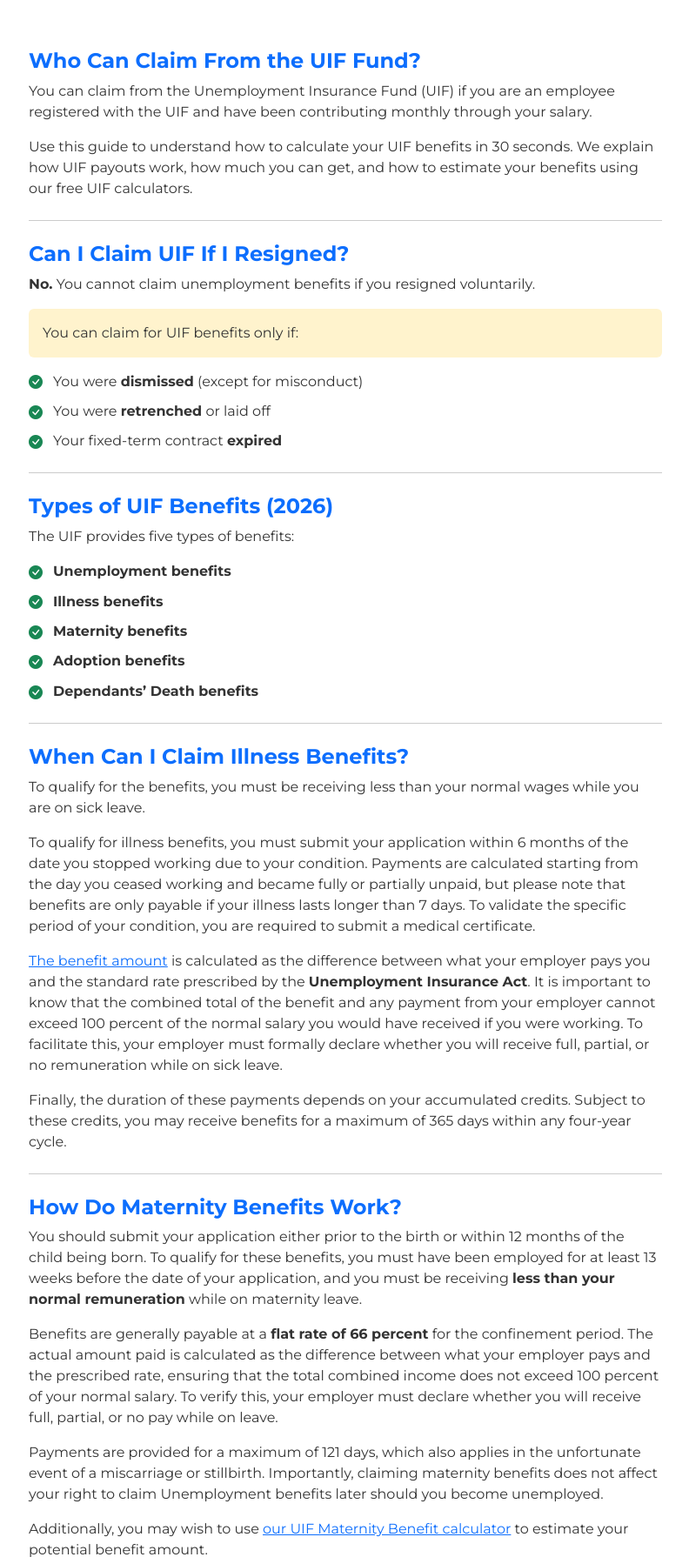
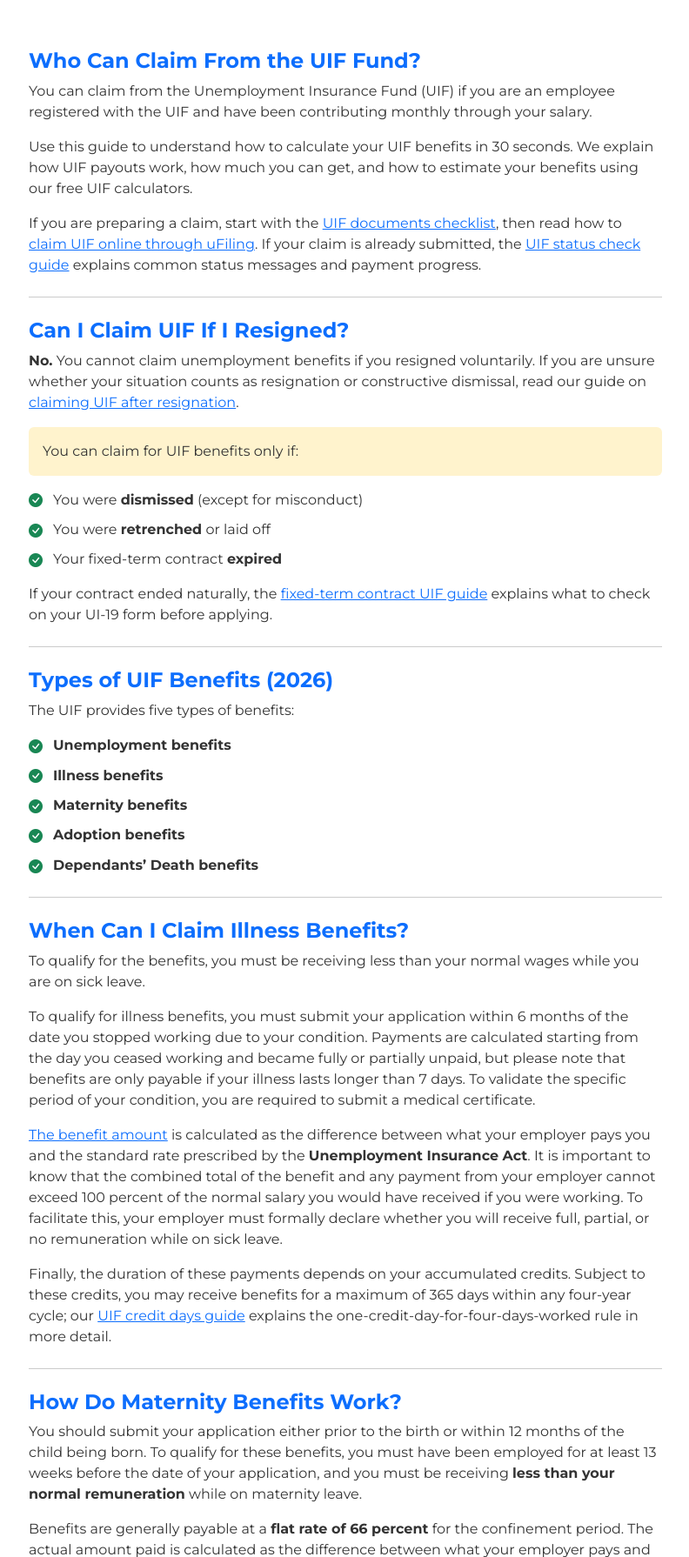
Before and after one commit to mavhungutrezzy/flask-uifcalculator, a Flask app: page / in a window 1280 px wide. Shown: the part 990-2780 px from the top of the page at 87% size, without its empty margins (243-1035 px from the left). Run offline with Flask 3, Linux system fonts and the light colour scheme.

Commit message:
Add contextual UIF article links to home page

```diff
--- a/app/templates/home.html
+++ b/app/templates/home.html
@@ -205,17 +205,19 @@
                 <h3 class="h4 fw-bold text-primary">Who Can Claim From the UIF Fund?</h3>
                 <p>You can claim from the Unemployment Insurance Fund (UIF) if you are an employee registered with the UIF and have been contributing monthly through your salary.</p>
                 <p>Use this guide to understand how to calculate your UIF benefits in 30 seconds. We explain how UIF payouts work, how much you can get, and how to estimate your benefits using our free UIF calculators.</p>
+                <p>If you are preparing a claim, start with the <a href="{{ url_for('home.uif_documents_needed') }}">UIF documents checklist</a>, then read how to <a href="{{ url_for('home.how_to_claim_uif_online') }}">claim UIF online through uFiling</a>. If your claim is already submitted, the <a href="{{ url_for('home.uif_status_check_online') }}">UIF status check guide</a> explains common status messages and payment progress.</p>
 
                 <hr class="my-4">
 
                 <h3 class="h4 fw-bold text-primary">Can I Claim UIF If I Resigned?</h3>
-                <p><strong>No.</strong> You cannot claim unemployment benefits if you resigned voluntarily.</p>
+                <p><strong>No.</strong> You cannot claim unemployment benefits if you resigned voluntarily. If you are unsure whether your situation counts as resignation or constructive dismissal, read our guide on <a href="{{ url_for('home.can_i_claim_uif_if_i_resigned') }}">claiming UIF after resignation</a>.</p>
                 <p class="bg-warning-subtle p-3 rounded">You can claim for UIF benefits only if:</p>
                 <ul class="list-check">
                     <li>You were <strong>dismissed</strong> (except for misconduct)</li>
                     <li>You were <strong>retrenched</strong> or laid off</li>
                     <li>Your fixed-term contract <strong>expired</strong></li>
                 </ul>
+                <p>If your contract ended naturally, the <a href="{{ url_for('home.uif_fixed_term_contracts') }}">fixed-term contract UIF guide</a> explains what to check on your UI-19 form before applying.</p>
                 <hr class="my-4">
 
                 <h3 class="h4 fw-bold text-primary">Types of UIF Benefits (2026)</h3>
@@ -233,7 +235,7 @@
                 <p>To qualify for the benefits, you must be receiving less than your normal wages while you are on sick leave.</p>
                 <p>To qualify for illness benefits, you must submit your application within 6 months of the date you stopped working due to your condition. Payments are calculated starting from the day you ceased working and became fully or partially unpaid, but please note that benefits are only payable if your illness lasts longer than 7 days. To validate the specific period of your condition, you are required to submit a medical certificate.</p><p><a href="{{ url_for("uif.unemployment_calculator") }}">The benefit amount</a> is calculated as the difference between what your employer pays you and the standard rate prescribed by the <strong>Unemployment Insurance Act</strong>. It is important to know that the combined total of the benefit and any payment from your employer cannot exceed 100 percent of the normal salary you would have received if you were working. To facilitate this, your employer must formally declare whether you will receive full, partial, or no remuneration while on sick leave.</p>
 
-<p>Finally, the duration of these payments depends on your accumulated credits. Subject to these credits, you may receive benefits for a maximum of 365 days within any four-year cycle.</p>
+<p>Finally, the duration of these payments depends on your accumulated credits. Subject to these credits, you may receive benefits for a maximum of 365 days within any four-year cycle; our <a href="{{ url_for('home.uif_credit_days_explained') }}">UIF credit days guide</a> explains the one-credit-day-for-four-days-worked rule in more detail.</p>
                     <hr class="my-4">
 
                 <h3 class="h4 fw-bold text-primary">How Do Maternity Benefits Work?</h3>
@@ -241,7 +243,7 @@
 
 <p>Payments are provided for a maximum of 121 days, which also applies in the unfortunate event of a miscarriage or stillbirth. Importantly, claiming maternity benefits does not affect your right to claim Unemployment benefits later should you become unemployed.</p>
 
-<p>Additionally, you may wish to use <a href="{{ url_for("uif.leave_benefit_calculator") }}">our UIF Maternity Benefit calculator</a> to estimate your potential benefit amount.</p>
+<p>Additionally, you may wish to use <a href="{{ url_for("uif.leave_benefit_calculator") }}">our UIF Maternity Benefit calculator</a> to estimate your potential benefit amount, and check the <a href="{{ url_for('home.maternity_uif_documents_needed') }}">maternity UIF documents checklist</a> before you submit your claim.</p>
                     <hr class="my-4">
 
                 <h3 class="h4 fw-bold text-primary">Adoption Benefits</h3>
@@ -255,7 +257,7 @@
                     <hr class="my-4">
 
                 <h3 class="h4 fw-bold text-primary">How Much Will I Get From UIF?</h3>
-                <p>The calculation of general benefit days is now based on receiving <strong>one day of benefit credit for every four days worked</strong>. If you have contributed for four years or more, you remain eligible for up to 365 days of benefits.</p><p>For Maternity or Adoption claims, the maximum payment duration is fixed at 121 days. The amount you receive is calculated on a sliding scale, based on a percentage of your previous salary.</p>
+                <p>The calculation of general benefit days is now based on receiving <strong>one day of benefit credit for every four days worked</strong>. If you have contributed for four years or more, you remain eligible for up to 365 days of benefits. If your credits look too low, missing employer declarations may be the reason; the <a href="{{ url_for('home.missing_uif_contributions') }}">missing UIF contributions guide</a> explains what to check.</p><p>For Maternity or Adoption claims, the maximum payment duration is fixed at 121 days. The amount you receive is calculated on a sliding scale, based on a percentage of your previous salary.</p>
 
 <p>The total benefit amount payable is subject to a maximum ceiling of approximately <strong>R65,000</strong>.</p>
 
@@ -263,12 +265,13 @@
 
                 <h3 class="h4 fw-bold text-primary">How to Apply for UIF – Step by Step</h3>
                 <p>
-                    You can apply for UIF either by visiting your nearest Labour Centre or by submitting your application online through the uFiling website. Before you apply, it’s a good idea to estimate your UIF benefit using our UIF calculators on <a href="https://uifcalculators.co.za">uifcalculators.co.za</a> so you know what to expect. Whether applying in person or online, you will need key documents such as your bar-coded ID, your last six payslips, and the UI-19 form provided by your employer. If you choose to apply online, make sure you first register an account on the uFiling platform at <a href="https://uifonline.labour.gov.za/uifOnline/loginJsp">uifonline.labour.gov.za</a> before submitting your claim.
+                    You can apply for UIF either by visiting your nearest Labour Centre or by submitting your application online through the uFiling website. Before you apply, it’s a good idea to estimate your UIF benefit using our UIF calculators on <a href="https://uifcalculators.co.za">uifcalculators.co.za</a> so you know what to expect. If you prefer the online route, our <a href="{{ url_for('home.how_to_claim_uif_online') }}">how to claim UIF online guide</a> walks through the uFiling process. Whether applying in person or online, you will need key documents such as your bar-coded ID, your last six payslips, and the UI-19 form provided by your employer. If you choose to apply online, make sure you first register an account on the uFiling platform at <a href="https://uifonline.labour.gov.za/uifOnline/loginJsp">uifonline.labour.gov.za</a> before submitting your claim.
                     </p>
 
                 <hr class="my-4">
 
                 <h3 class="h4 fw-bold text-primary">Documents Needed (Unemployment)</h3>
+                <p>For a fuller explanation of each form, see the <a href="{{ url_for('home.uif_documents_needed') }}">UIF documents needed for unemployment claims</a> checklist.</p>
                 <ul class="small">
                     <li>13-digit bar-coded ID or passport</li>
                     <li>UI-19 form (from employer)</li>
@@ -276,6 +279,7 @@
                     <li>Bank details & proof</li>
                     <li>Proof of registration as work seeker</li>
                 </ul>
+                <p>If your payment is blocked or reversed, the issue is often banking verification; our <a href="{{ url_for('home.uif_banking_details_ui_2_8') }}">UIF banking details and UI-2.8 guide</a> explains what that status can mean.</p>
             </div>
         </div>
 
```
